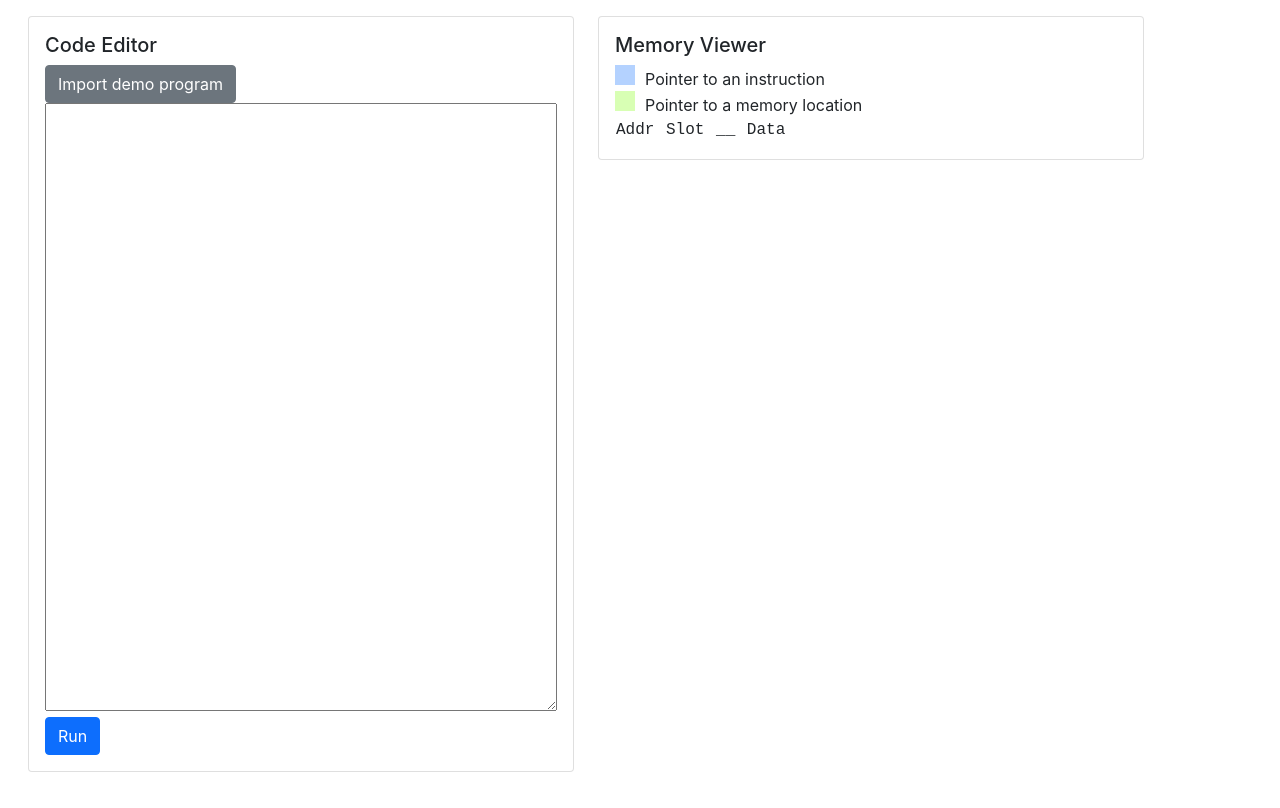
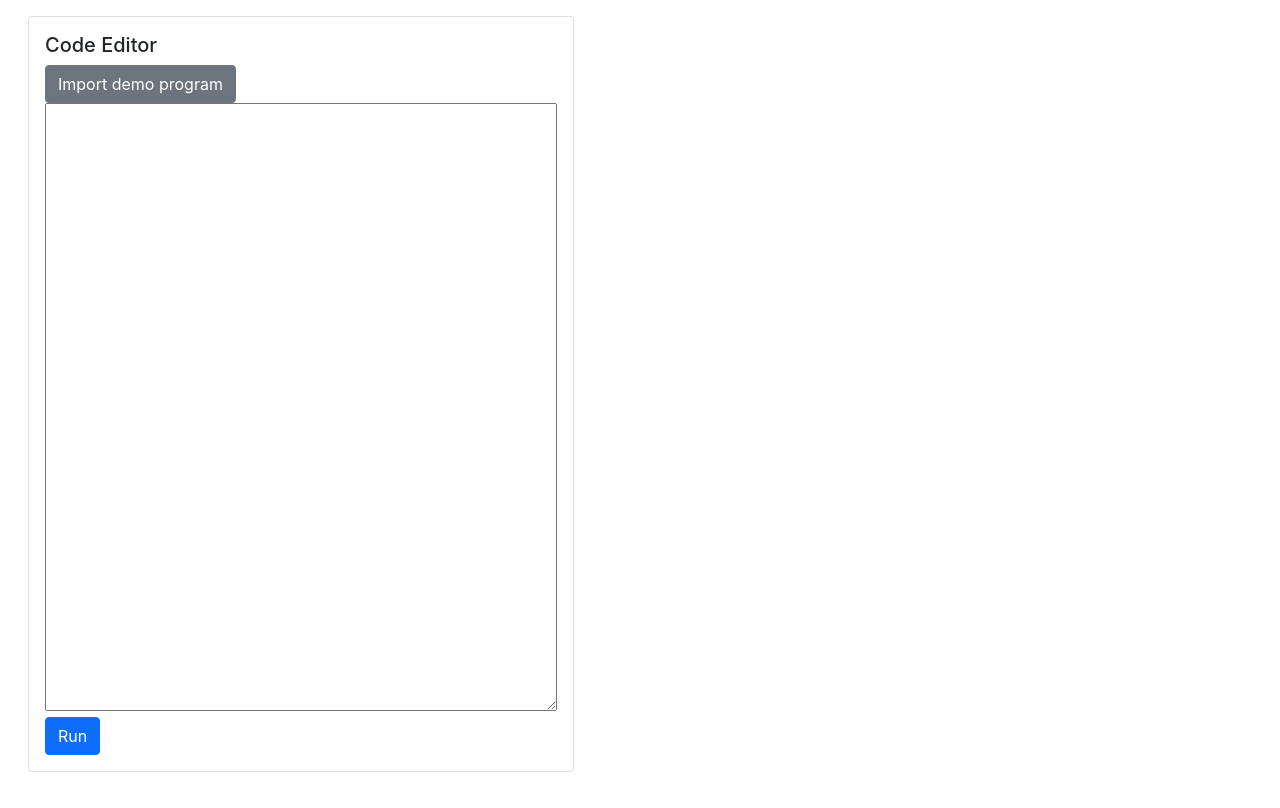
Before and after one commit to ngxson/edu-insa-4a-compilation-vm, a React (Create React App) app: page / in a window 1280 px wide. Shown: the top 808 px of the page. Built offline with nearby package versions, Linux system fonts and the light colour scheme.

Commit message:
add screen output

```diff
--- a/package.json
+++ b/package.json
@@ -8,6 +8,7 @@
     "@testing-library/user-event": "^13.5.0",
     "react": "^17.0.2",
     "react-dom": "^17.0.2",
+    "react-nl2br": "^1.0.2",
     "react-scripts": "5.0.0",
     "web-vitals": "^2.1.4"
   },
--- a/src/App.js
+++ b/src/App.js
@@ -3,6 +3,7 @@ import CodeEditor from "./frontend/CodeEditor";
 import CodeViewer from "./frontend/CodeViewer";
 import MachineControl from "./frontend/MachineControl";
 import MemoryViewer from "./frontend/MemoryViewer";
+import ScreenViewer from "./frontend/ScreenViewer";
 import Machine from "./vm/machine";
 
 function App() {
@@ -52,7 +53,12 @@ function App() {
           }
         </div>
         <div className="col-6">
-          <MemoryViewer memory={machine.memory} bp={machine.bp} sp={machine.sp} />
+          {!showCodeEditor && <>
+            <MemoryViewer memory={machine.memory} bp={machine.bp} sp={machine.sp} />
+            <br/>
+            <ScreenViewer screen={machine.screen} />
+          </>
+          }
         </div>
       </div>
     </div>
--- /dev/null
+++ b/src/frontend/ScreenViewer.jsx
@@ -0,0 +1,14 @@
+import nl2br from 'react-nl2br';
+
+function ScreenViewer({screen}) {
+  return (
+    <div className="card">
+      <div className="card-body">
+        <h5>Machine Output</h5>
+        <pre>{nl2br(screen)}</pre>
+      </div>
+    </div>
+  );
+}
+
+export default ScreenViewer;
--- a/src/vm/machine.js
+++ b/src/vm/machine.js
@@ -9,6 +9,7 @@ class Machine {
   memory = new Memory();
   program = new Program();
   history = []; // list of snapshots
+  screen = ''; // output console buffer
 
   boot(assemblyCode) {
     this.program.loadProgram(assemblyCode, this.instruction);
@@ -42,6 +43,7 @@ class Machine {
     this.ip = snapshot.ip;
     this.memory = snapshot.memory;
     this.clk = snapshot.clk;
+    this.screen = snapshot.scren;
   }
 
   _getXY = () => {
@@ -62,6 +64,7 @@ class Machine {
       sp: this.sp,
       ip: this.ip,
       clk: this.clk,
+      screen: this.screen,
       memory: this.memory.clone(),
     };
     this.history.push(snapshot);
@@ -72,6 +75,26 @@ class Machine {
     if (addr === undefined) {
       throw new Error(`jmp: label name "${label}" not found`);
     }
+  }
+
+  _popStack = () => {
+    const v = this.memory.getData(this.sp);
+    this.memory.erase(this.sp);
+    this.sp--;
+    return v;
+  }
+
+  _internalFunction = (label) => {
+    console.log(label)
+    if (label === 'print_int') {
+      const {value} = this._popStack();
+      this.screen += `${value}`;
+      return true;
+    } else if (label === 'print_newline') {
+      this.screen += '\n';
+      return true;
+    }
+    return false;
   }
 
   instruction = {
@@ -162,6 +185,7 @@ class Machine {
 
     // call/ret
     call: (label) => {
+      if (this._internalFunction(label)) return;
       this._checkLabelExist(label);
       this.instruction.mpush(this.ip, DATA_TYPE_INSTR_ADDR);
       this.instruction.mpush(this.bp, DATA_TYPE_MEM_ADDR);
@@ -169,13 +193,9 @@ class Machine {
       this.bp = this.sp;
     },
     ret: (n) => {
-      const {value: oldBP} = this.memory.getData(this.sp);
-      this.memory.erase(this.sp);
-      this.sp--;
+      const {value: oldBP} = this._popStack();
       this.bp = oldBP;
-      const {value: returnAddr} = this.memory.getData(this.sp);
-      this.memory.erase(this.sp);
-      this.sp--;
+      const {value: returnAddr} = this._popStack();
       this.ip = returnAddr;
       for (let i = 0; i < n; i++) {
         this.memory.erase(this.sp);
@@ -183,9 +203,7 @@ class Machine {
       }
     },
     iret: (n) => {
-      const {value: returnValue} = this.memory.getData(this.sp);
-      this.memory.erase(this.sp);
-      this.sp--;
+      const {value: returnValue} = this._popStack();
       this.instruction.ret(n);
       this.instruction.mpush(returnValue);
     },
```
Also changed, not shown: 1 other file (tests, documents, lock files or other folders).
